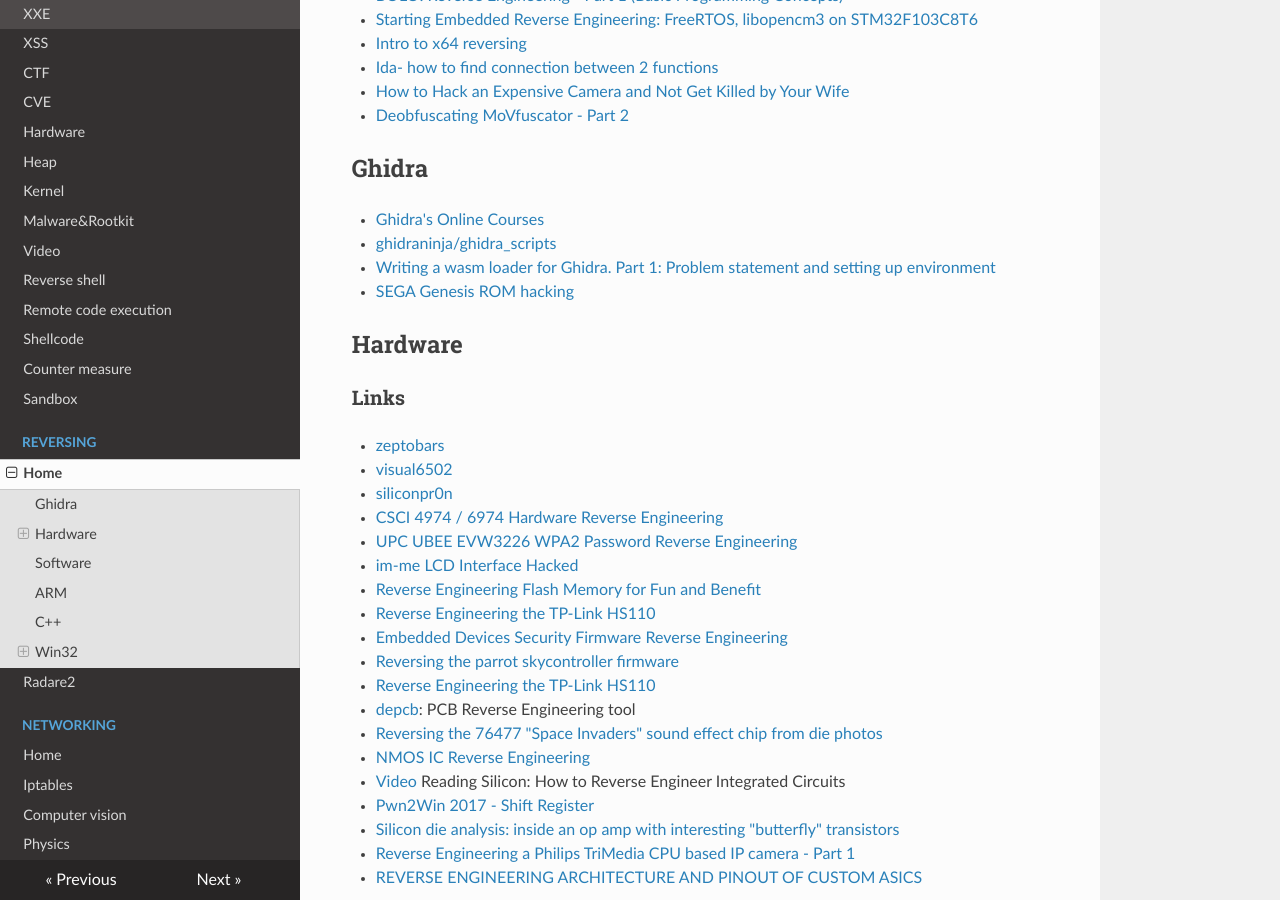
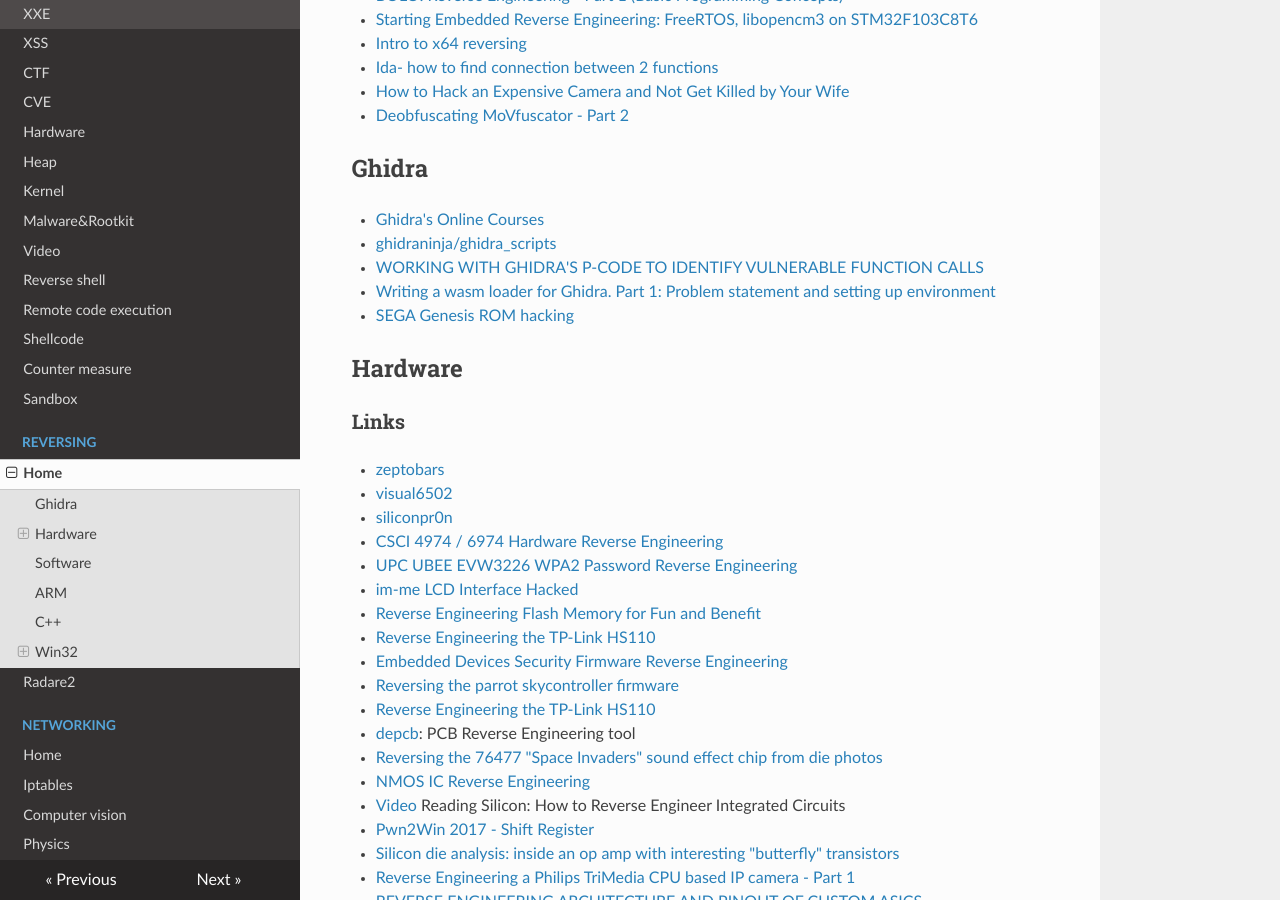
Before and after one commit to gipi/low-level, an MkDocs documentation site: the page built from docs/reversing/reversing.md, in a window 1280 px wide and 900 px high, scrolled down 536 px. Built offline with MkDocs 1.6.1, drawn with Linux system fonts in a browser that asks for light colours; nearby versions of some CDN libraries; old or Windows-style settings are respelled for this version of MkDocs.

Commit message:
Update reversing.md

```diff
--- a/docs/reversing/reversing.md
+++ b/docs/reversing/reversing.md
@@ -24,6 +24,7 @@
 
  - [Ghidra's Online Courses](http://ghidra.re/online-courses/)
  - [ghidraninja/ghidra_scripts](https://github.com/ghidraninja/ghidra_scripts)
+ - [WORKING WITH GHIDRA'S P-CODE TO IDENTIFY VULNERABLE FUNCTION CALLS](https://www.riverloopsecurity.com/blog/2019/05/pcode/)
  - [Writing a wasm loader for Ghidra. Part 1: Problem statement and setting up environment](https://habr.com/en/post/443318/)
  - [SEGA Genesis ROM hacking](https://zznop.github.io/romhacking/2019/03/14/sega-genesis-rom-hacking-with-ghidra.html)
 
```
